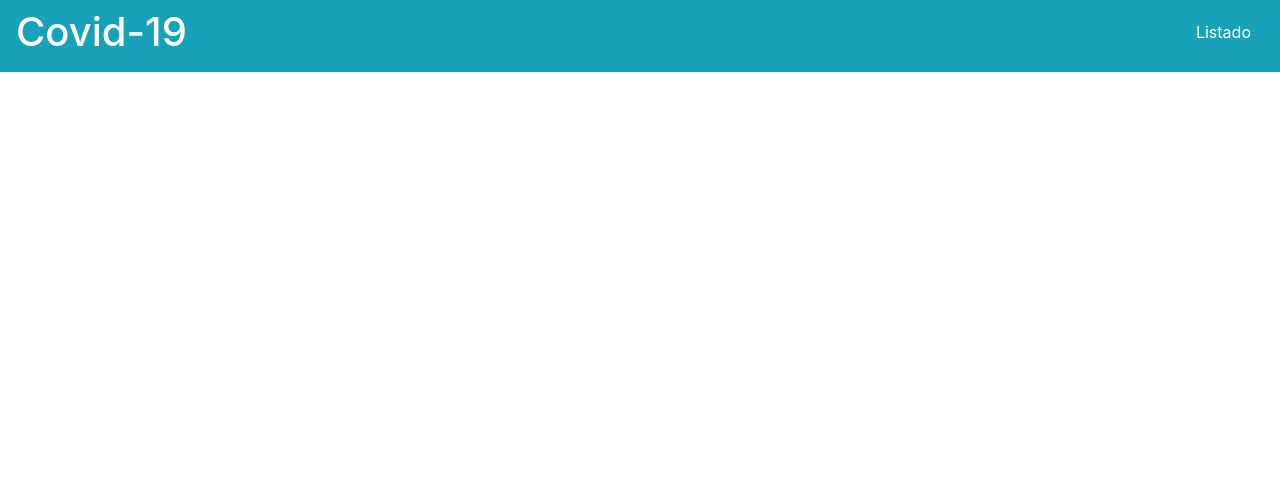
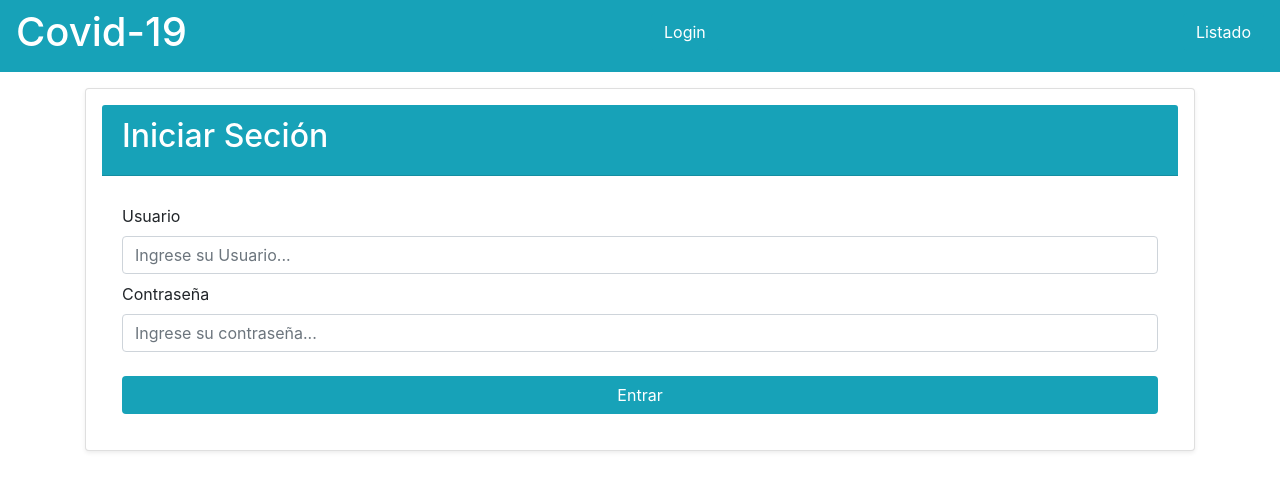
Before and after one commit to axcelcorona/pacientes, a Vue app: page /login in a window 1280 px wide. Shown: the top 490 px of the page. Built offline with nearby package versions, Linux system fonts and the light colour scheme.

Commit message:
Login terminado

```diff
--- a/src/App.vue
+++ b/src/App.vue
@@ -1,6 +1,7 @@
 <template>
   <div class="navbar bg-info">
     <router-link to="/"><h1 class="text-white">Covid-19</h1></router-link>
+    <router-link to="/login"><h4 class="btn btn-info text-white">Login</h4></router-link>
     <router-link to="/lista"><h4 class="btn btn-info text-white">Listado</h4></router-link>
   </div>
   <router-view/>
--- a/src/components/Card.vue
+++ b/src/components/Card.vue
@@ -38,7 +38,7 @@
         </ul>
       </div>
     </div>
-    <div class="card-footer">
+    <div class="card-footer bg-white">
       <button class="btn btn-danger" @click="setDeletePacietne(paciente.id)">
         Eliminar
       </button>
--- a/src/views/Login.vue
+++ b/src/views/Login.vue
@@ -1,13 +1,39 @@
 <template>
-
+  <div class="container my-3">
+    <form>
+      <div class="card shadow-sm p-3 mb-5 bg-white rounded">
+        <div class="card-header bg-info text-white">
+          <h2>Iniciar Seción</h2>
+        </div>
+        <div class="card-body">
+          <div class="mt-2">
+            <label for="dirreicionMuestra">Usuario</label>
+            <input
+              type="text"
+              class="form-control"
+              id="dirreicionMuestra"
+              placeholder="Ingrese su Usuario..."
+            />
+          </div>
+          <div class="my-2">
+            <label for="dirreicionMuestra">Contraseña</label>
+            <input
+              type="password"
+              class="form-control"
+              id="dirreicionMuestra"
+              placeholder="Ingrese su contraseña..."
+            />
+          </div>
+          <button class="mt-4 btn btn-block bg-info text-white">Entrar</button>
+        </div>
+      </div>
+    </form>
+  </div>
 </template>
 
 <script>
-export default {
-
-}
+export default {};
 </script>
 
 <style>
-
 </style>
```
